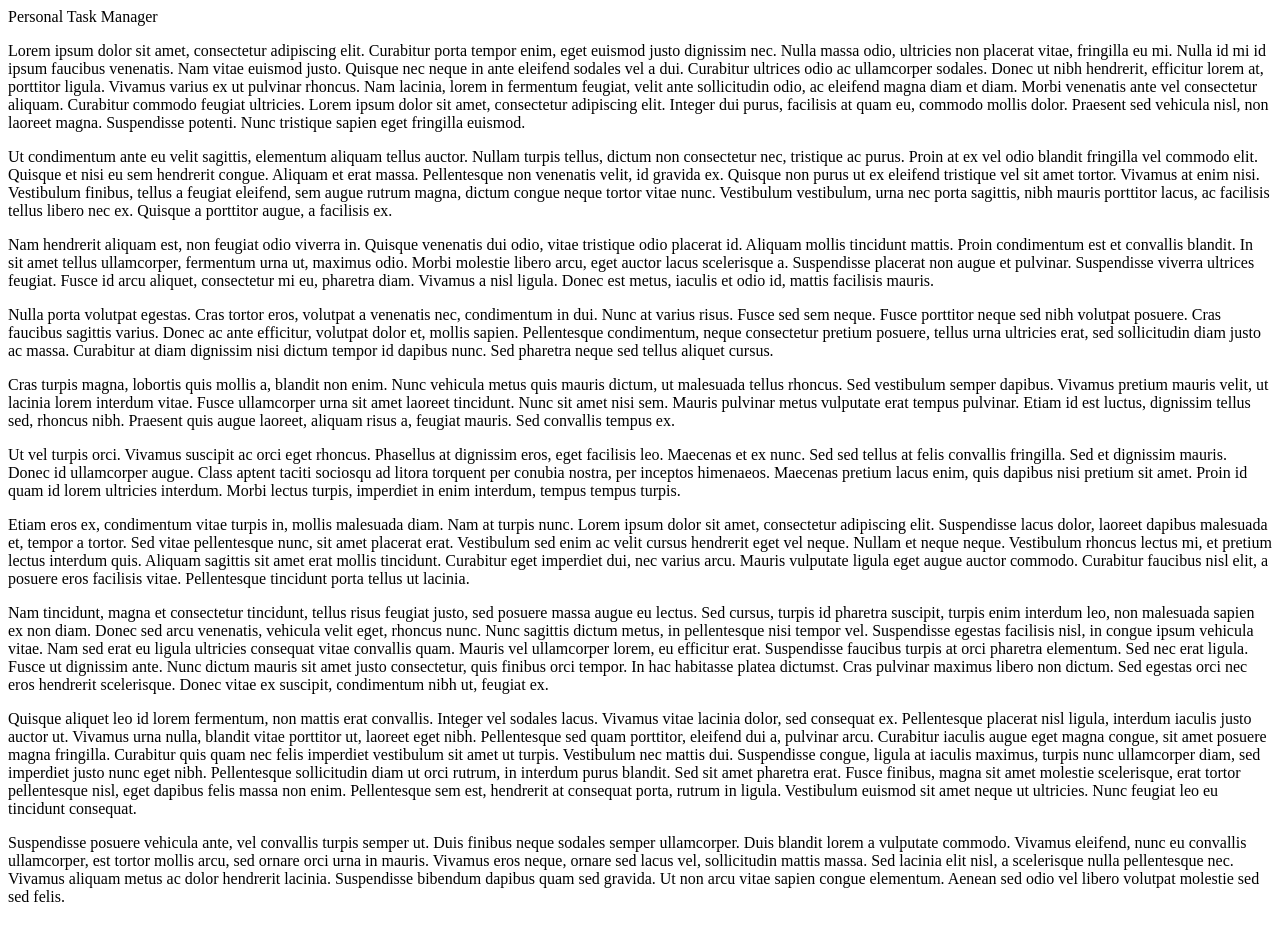
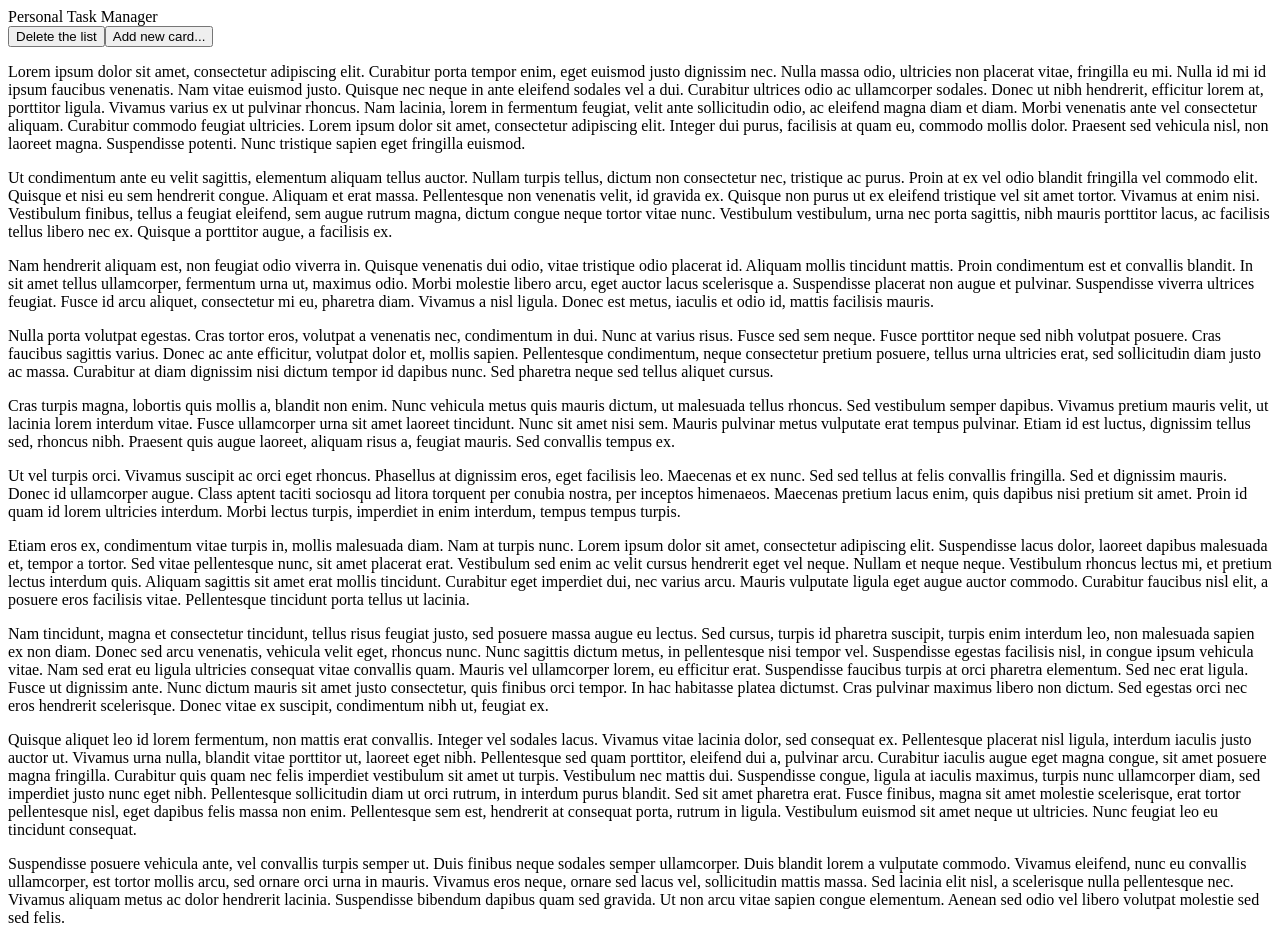
Before and after one commit to thangaduraicse/task-manager, a React app: page / in a window 1280 px wide. Before the commit the page ends 922 px from the top, so only its background shows below. Built offline with nearby package versions, Linux system fonts and the light colour scheme.

Commit message:
Created button component for the page

```diff
--- a/package.json
+++ b/package.json
@@ -39,6 +39,7 @@
   },
   "dependencies": {
     "normalize.css": "^8.0.1",
+    "prop-types": "^15.7.2",
     "react": "^16.13.1",
     "react-dom": "^16.13.1"
   }
--- /dev/null
+++ b/src/components/Button/Button.jsx
@@ -0,0 +1,26 @@
+import React from 'react';
+import PropTypes from 'prop-types';
+
+class Button extends React.Component {
+    render() {
+        const {children, onClick, styleType} = this.props;
+
+        return (
+            <button className={`components-button ${styleType}`} onClick={onClick}>
+                {children}
+            </button>
+        );
+    }
+}
+
+Button.defaultProps = {
+    styleType: 'primary'
+};
+
+Button.propTypes = {
+    children: PropTypes.any,
+    onClick: PropTypes.func,
+    styleType: PropTypes.string
+};
+
+export default Button;
--- /dev/null
+++ b/src/components/Button/_Button.scss
@@ -0,0 +1,27 @@
+.components-button {
+    text-decoration: none;
+    display: inline-block;
+    font-size: 16px;
+    padding: 7px 12px;
+    border: 0 none;
+
+    &.primary {
+        background-color: $colors-greyscale-light;
+        color: $colors-greyscale-black;
+        text-align: center;
+
+        &:hover {
+            background-color: $colors-greyscale-darker;
+        }
+    }
+
+    &.action {
+        background-color: $colors-greyscale-white;
+        color: $colors-greyscale-black;
+        text-align: left;
+
+        &:hover {
+            text-decoration: underline;
+        }
+    }
+}
--- a/src/components/_Components.scss
+++ b/src/components/_Components.scss
@@ -1,2 +1,3 @@
 // _ refers to partial of scss file
 @import './Header/Header';
+@import './Button/Button';
--- a/src/components/index.js
+++ b/src/components/index.js
@@ -1 +1,2 @@
 export {default as Header} from './Header/Header';
+export {default as Button} from './Button/Button';
--- a/src/pages/Home/Home.jsx
+++ b/src/pages/Home/Home.jsx
@@ -1,9 +1,13 @@
 import React from 'react';
+import {Button} from 'components';
 
 class Home extends React.Component {
     render () {
         return (
             <React.Fragment>
+                <Button>Delete the list</Button>
+                <Button styleType="action">Add new card...</Button>
+
                 <p>Lorem ipsum dolor sit amet, consectetur adipiscing elit. Curabitur porta tempor enim, eget euismod justo dignissim nec. Nulla massa odio, ultricies non placerat vitae, fringilla eu mi. Nulla id mi id ipsum faucibus venenatis. Nam vitae euismod justo. Quisque nec neque in ante eleifend sodales vel a dui. Curabitur ultrices odio ac ullamcorper sodales. Donec ut nibh hendrerit, efficitur lorem at, porttitor ligula. Vivamus varius ex ut pulvinar rhoncus. Nam lacinia, lorem in fermentum feugiat, velit ante sollicitudin odio, ac eleifend magna diam et diam. Morbi venenatis ante vel consectetur aliquam. Curabitur commodo feugiat ultricies. Lorem ipsum dolor sit amet, consectetur adipiscing elit. Integer dui purus, facilisis at quam eu, commodo mollis dolor. Praesent sed vehicula nisl, non laoreet magna. Suspendisse potenti. Nunc tristique sapien eget fringilla euismod.</p>
                 <p>Ut condimentum ante eu velit sagittis, elementum aliquam tellus auctor. Nullam turpis tellus, dictum non consectetur nec, tristique ac purus. Proin at ex vel odio blandit fringilla vel commodo elit. Quisque et nisi eu sem hendrerit congue. Aliquam et erat massa. Pellentesque non venenatis velit, id gravida ex. Quisque non purus ut ex eleifend tristique vel sit amet tortor. Vivamus at enim nisi. Vestibulum finibus, tellus a feugiat eleifend, sem augue rutrum magna, dictum congue neque tortor vitae nunc. Vestibulum vestibulum, urna nec porta sagittis, nibh mauris porttitor lacus, ac facilisis tellus libero nec ex. Quisque a porttitor augue, a facilisis ex.</p>
                 <p>Nam hendrerit aliquam est, non feugiat odio viverra in. Quisque venenatis dui odio, vitae tristique odio placerat id. Aliquam mollis tincidunt mattis. Proin condimentum est et convallis blandit. In sit amet tellus ullamcorper, fermentum urna ut, maximus odio. Morbi molestie libero arcu, eget auctor lacus scelerisque a. Suspendisse placerat non augue et pulvinar. Suspendisse viverra ultrices feugiat. Fusce id arcu aliquet, consectetur mi eu, pharetra diam. Vivamus a nisl ligula. Donec est metus, iaculis et odio id, mattis facilisis mauris.</p>
--- a/src/scss/_Variables.scss
+++ b/src/scss/_Variables.scss
@@ -1,6 +1,9 @@
 //colors
 $colors-core-primary: purple;
-$colors-greyscale-white: white;
+$colors-greyscale-white: #ffffff;
+$colors-greyscale-light: #e7e7e7;
+$colors-greyscale-darker: #c7c7c7;
+$colors-greyscale-black: #000000;
 
 //devices
 $device-medium: 'min-width: 720px';
```
